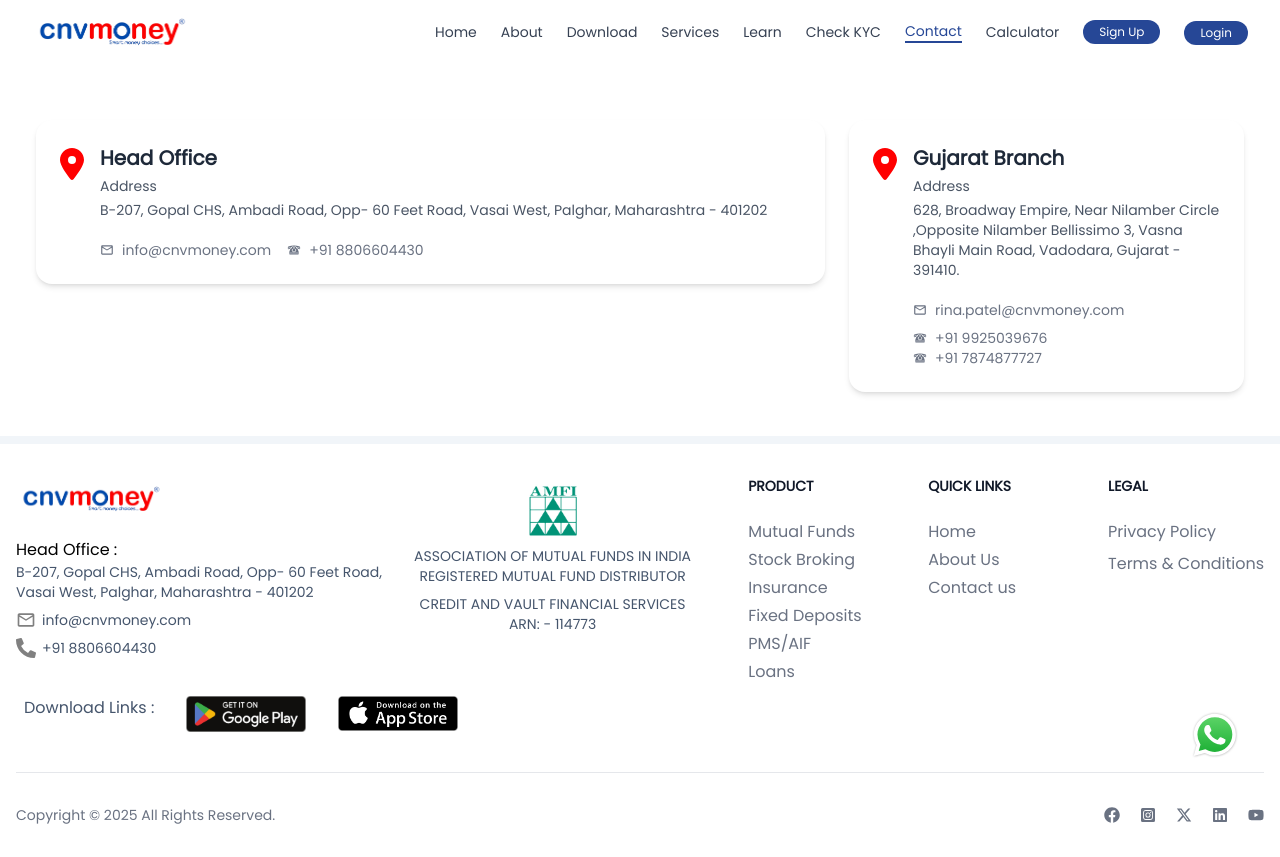
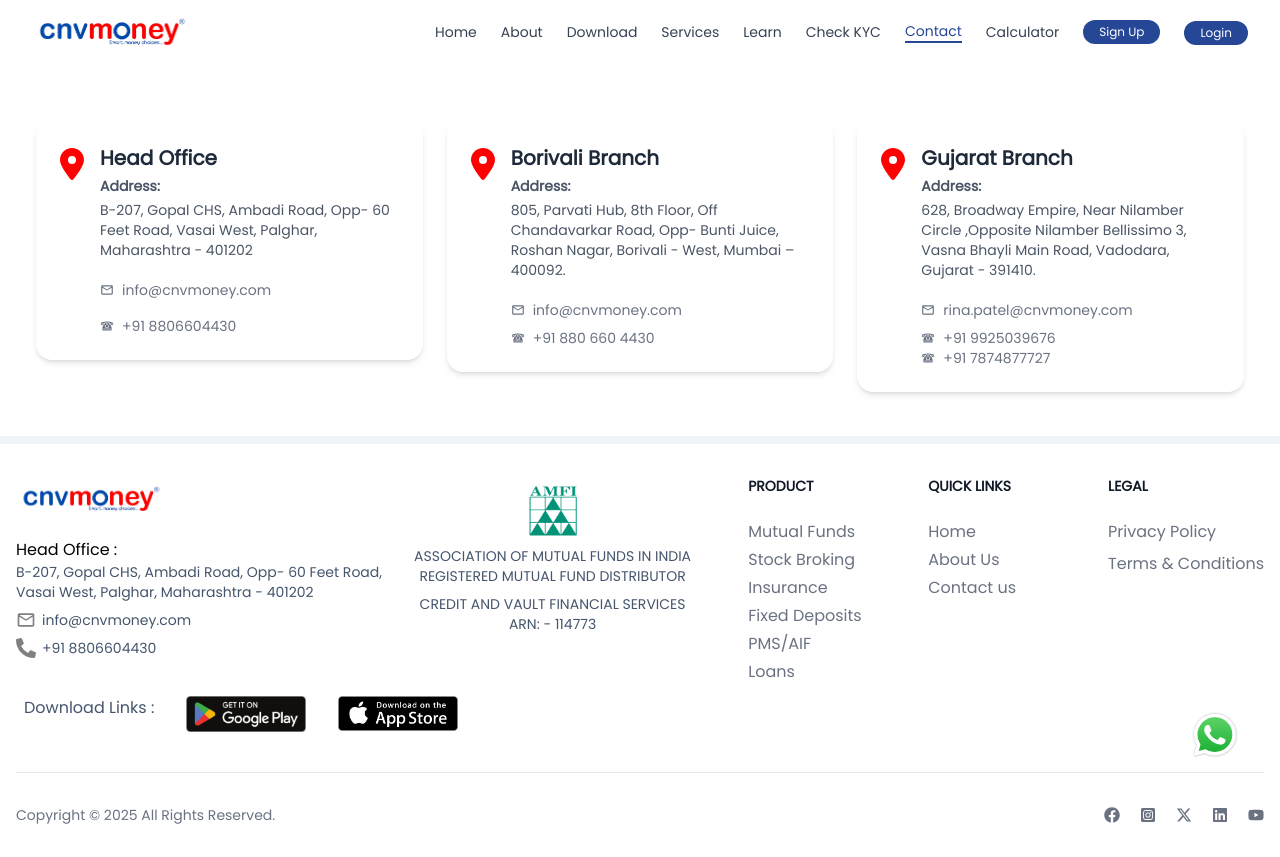
Before and after one commit to cnv-nilesh/cnvmoney-website-updated, a Next.js app: page /Contact in a window 1280 px wide. Built offline with nearby package versions, Linux system fonts and the light colour scheme.

Commit message:
ADDRESS ADDED

```diff
--- a/src/app/Contact/page.jsx
+++ b/src/app/Contact/page.jsx
@@ -21,7 +21,7 @@
           <div className="container mx-auto px-4 my-10">
             <div className="flex flex-col lg:flex-row gap-6 justify-center items-start">
               {/* Head Office */}
-              <div className="flex gap-4 p-6 bg-white rounded-2xl shadow-md w-full lg:w-2/3">
+              <div className="flex gap-4 p-6 bg-white rounded-2xl shadow-md w-full lg:w-1/3">
                 <FontAwesomeIcon
                   icon={faLocationDot}
                   color="red"
@@ -32,7 +32,7 @@
                   <h4 className="text-xl font-semibold text-gray-800">
                     Head Office
                   </h4>
-                  <p className="text-sm text-gray-600 font-medium">Address</p>
+                  <p className="text-sm text-gray-600 font-bold">Address:</p>
                   <p className="text-sm text-gray-600">
                     B-207, Gopal CHS, Ambadi Road, Opp- 60 Feet Road, Vasai
                     West, Palghar, Maharashtra - 401202
@@ -55,7 +55,37 @@
                   </div>
                 </div>
               </div>
-
+              <div className="flex gap-4 p-6 bg-white rounded-2xl shadow-md w-full lg:w-1/3">
+                <FontAwesomeIcon
+                  icon={faLocationDot}
+                  color="red"
+                  size="2x"
+                  className="mt-1"
+                />
+                <div className="flex flex-col gap-1">
+                  <h4 className="text-xl font-semibold text-gray-800">
+                    Borivali Branch
+                  </h4>
+                  <p className="text-sm text-gray-600 font-bold">Address:</p>
+                  <p className="text-sm text-gray-600">
+                    805, Parvati Hub, 8th Floor, Off Chandavarkar Road, Opp-
+                    Bunti Juice, Roshan Nagar, Borivali - West, Mumbai – 400092.
+                  </p>
+                  <div className="mt-4 text-sm text-gray-500">
+                    <Link
+                      href="mailto:info@cnvmoney.com"
+                      className="flex items-center gap-2 mb-2"
+                    >
+                      <MdOutlineEmail className="text-gray-500" />
+                      <span>info@cnvmoney.com</span>
+                    </Link>
+                    <div className="flex items-center gap-2">
+                      <GiRotaryPhone className="text-gray-500" />
+                      <span>+91 880 660 4430</span>
+                    </div>
+                  </div>
+                </div>
+              </div>
               {/* Gujarat Office */}
               <div className="flex gap-4 p-6 bg-white rounded-2xl shadow-md w-full lg:w-1/3">
                 <FontAwesomeIcon
@@ -68,7 +98,7 @@
                   <h4 className="text-xl font-semibold text-gray-800">
                     Gujarat Branch
                   </h4>
-                  <p className="text-sm text-gray-600 font-medium">Address</p>
+                  <p className="text-sm text-gray-600 font-bold">Address:</p>
                   <p className="text-sm text-gray-600">
                     628, Broadway Empire, Near Nilamber Circle ,Opposite
                     Nilamber Bellissimo 3, Vasna Bhayli Main Road, Vadodara,
```
